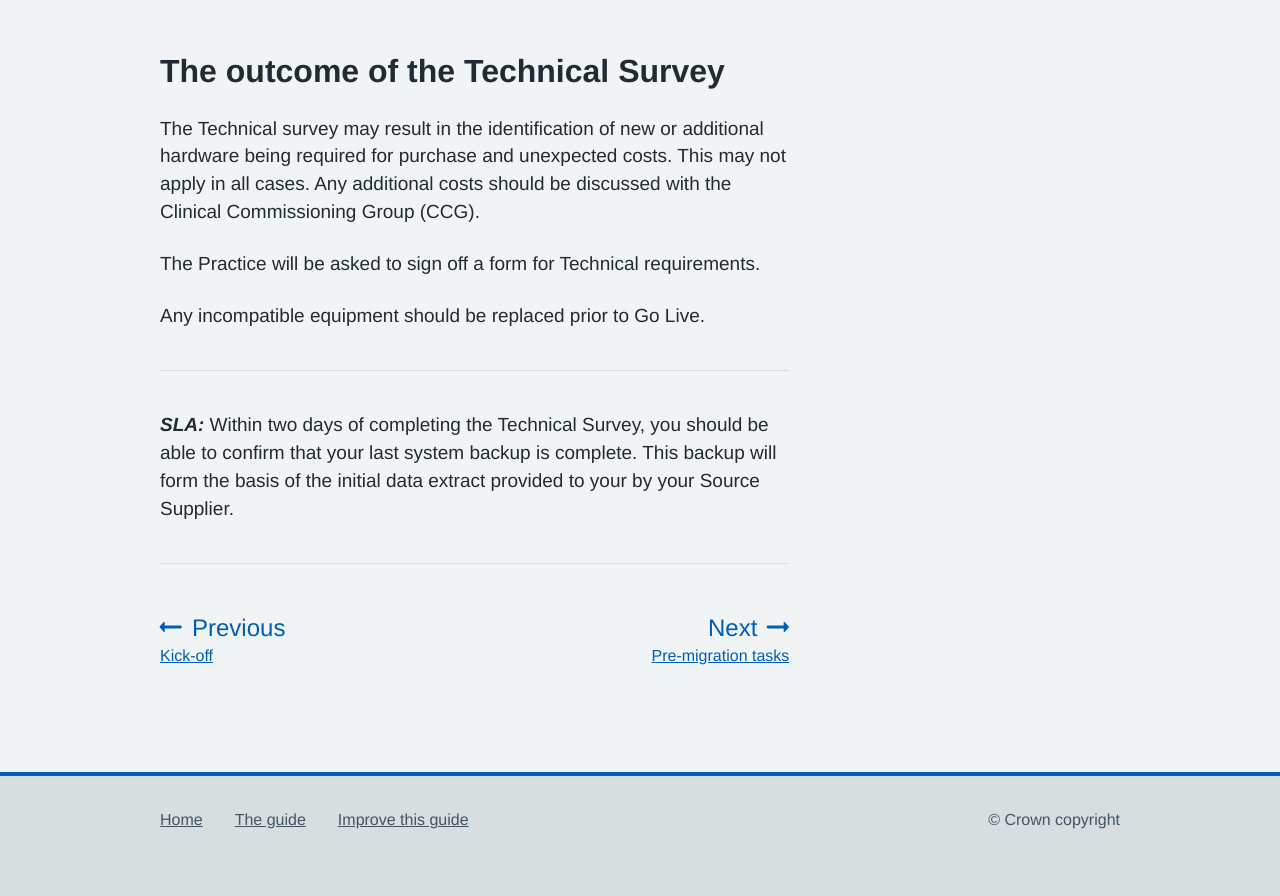
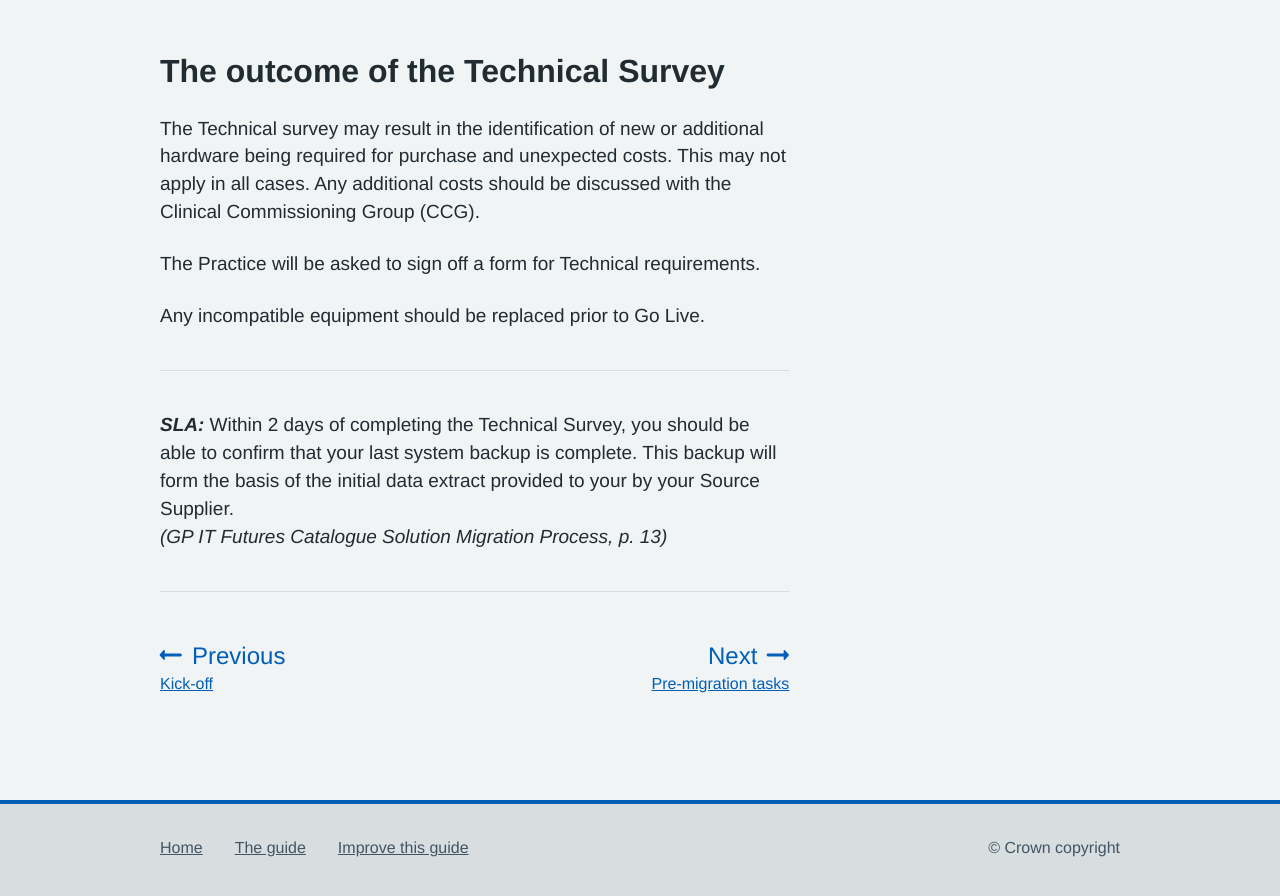
Before and after one commit to nhsconnect/prm-practice-migration, a Jekyll site: the page built from guide/02-technical-survey.md, in a window 1280 px wide and 900 px high, scrolled down 1658 px. Shown: the top 896 px of the window. Built offline with Jekyll 4.4.1, drawn with Linux system fonts in a browser that asks for light colours; some web fonts are replaced; before the commit the page ends 2530 px from its top, so only the background shows below that.

Commit message:
Update 02-technical-survey.md

```diff
--- a/guide/02-technical-survey.md
+++ b/guide/02-technical-survey.md
@@ -43,6 +43,7 @@ The Practice will be asked to sign off a form for Technical requirements.
 Any incompatible equipment should be replaced prior to Go Live.
 
 * * *
-**_SLA:_**  Within two days of completing the Technical Survey, you should be able to confirm that your last system backup is complete. This backup will form the basis of the initial data extract provided to your by your Source Supplier.
+**_SLA:_**  Within 2 days of completing the Technical Survey, you should be able to confirm that your last system backup is complete. This backup will form the basis of the initial data extract provided to your by your Source Supplier.
+<br><em>(GP IT Futures Catalogue Solution Migration Process, p. 13)</em>
 * * *
 <!-- [UPLIFT] added reference to Step 7 SLA from the Ancillary Document (part 1 of the SLA box) -->
```
